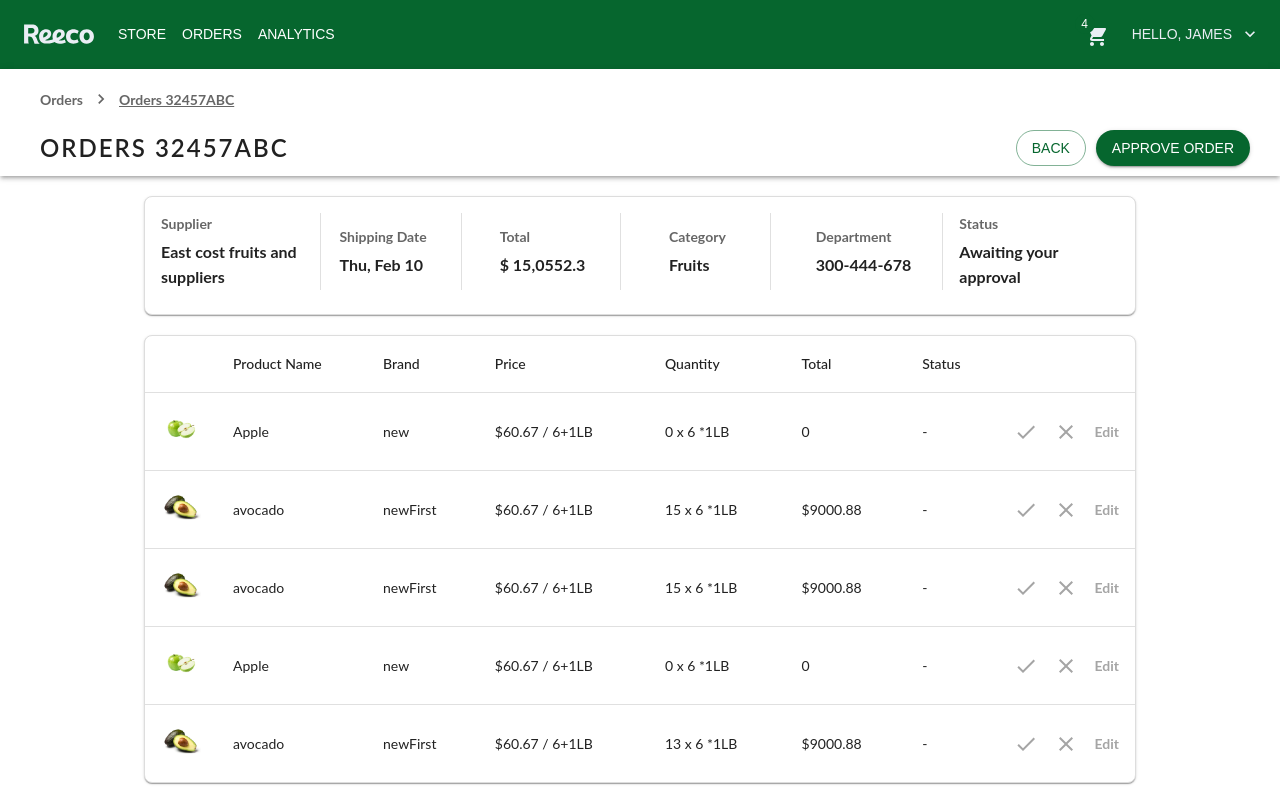
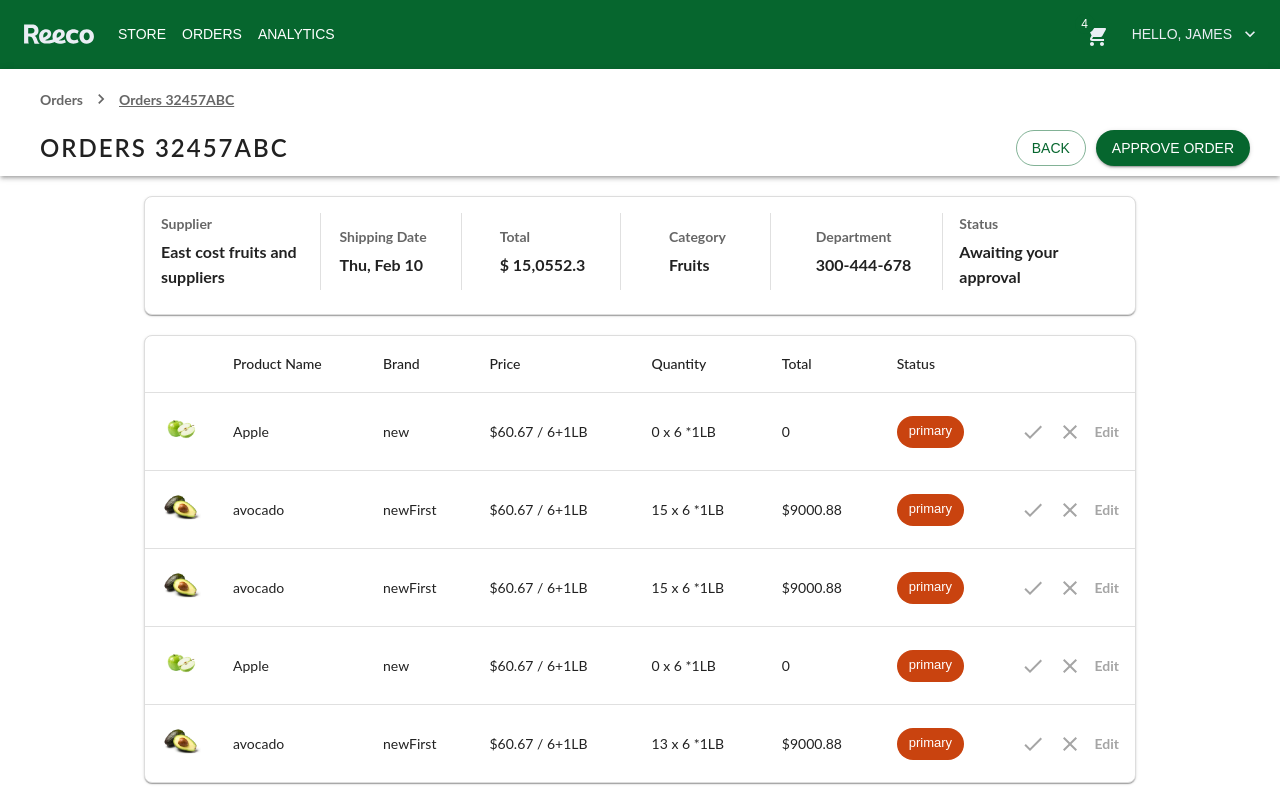
Before and after one commit to shaadansari/Reeco, a React (Vite) app: page / in a window 1280 px wide. Built offline with nearby package versions, Linux system fonts and the light colour scheme.

Commit message:
add status chip

```diff
--- a/src/App.jsx
+++ b/src/App.jsx
@@ -19,6 +19,15 @@ const lightTheme = createTheme({
     secondary: {
       main: "#06662e", // surface/surface-brand
       // dark: "#294E95", // deeptone/deepBlue  primary button
+    },
+    success:{
+      main: "#06662e",
+    },
+    warning:{
+      main: "#b60523",
+    },
+    info:{
+      main: "#c9430f",
     },
     grey: {
       100: "#f6f6f6",
--- /dev/null
+++ b/src/components/StatusChips.jsx
@@ -0,0 +1,7 @@
+import Chip from "@mui/material/Chip";
+
+function StatusChips() {
+  return <Chip label="primary" color="info" />;
+}
+
+export default StatusChips;
--- a/src/components/Table.jsx
+++ b/src/components/Table.jsx
@@ -13,6 +13,7 @@ import Typography from "@mui/material/Typography";
 
 import apple from "../assets/apple.png";
 import avocado from "../assets/Avocado.jpg";
+import StatusChips from "./StatusChips";
 
 function createData(img, name, calories, fat, carbs, protein) {
   return { img, name, calories, fat, carbs, protein };
@@ -94,7 +95,9 @@ export default function Tables() {
                 <TableCell>{row.fat}</TableCell>
                 <TableCell>{row.carbs}</TableCell>
                 <TableCell>{row.protein}</TableCell>
-                <TableCell>-</TableCell>
+                <TableCell>
+                  <StatusChips />
+                </TableCell>
                 <TableCell>
                   <Box
                     sx={{
@@ -103,9 +106,16 @@ export default function Tables() {
                       alignItems: "center",
                     }}
                   >
-                    <DoneIcon sx={{color:theme.palette.grey[500], cursor:"pointer"}} />
-                    <ClearIcon sx={{color:theme.palette.grey[500], cursor:"pointer"}} />
-                    <Typography sx={{color:theme.palette.grey[500]}}> Edit</Typography>
+                    <DoneIcon
+                      sx={{ color: theme.palette.grey[500], cursor: "pointer" }}
+                    />
+                    <ClearIcon
+                      sx={{ color: theme.palette.grey[500], cursor: "pointer" }}
+                    />
+                    <Typography sx={{ color: theme.palette.grey[500] }}>
+                      {" "}
+                      Edit
+                    </Typography>
                   </Box>
                 </TableCell>
               </TableRow>
```
